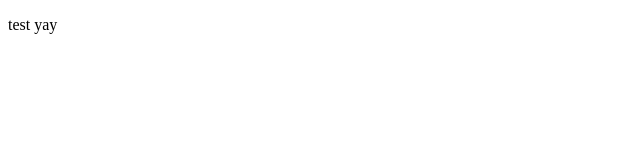
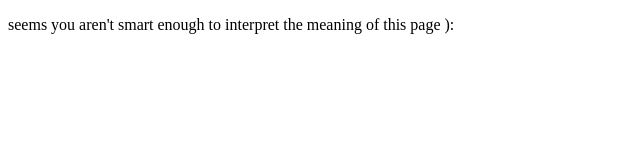
Before and after one commit to Ill-tableflip-U/Ill-tableflip-U.github.io, a website: page link1.html in a window 1280 px wide. Shown: the whole page, without its empty margins (0-640 px from the left). Drawn offline with Linux system fonts and the light colour scheme.

Commit message:
Update link1.html

```diff
--- a/link1.html
+++ b/link1.html
@@ -2,6 +2,6 @@
 <html lang="en">
 
     <body>
-        <p>test yay</p>
+        <p> seems you aren't smart enough to interpret the meaning of this page ):</p>
     </body>
 </html>
```
